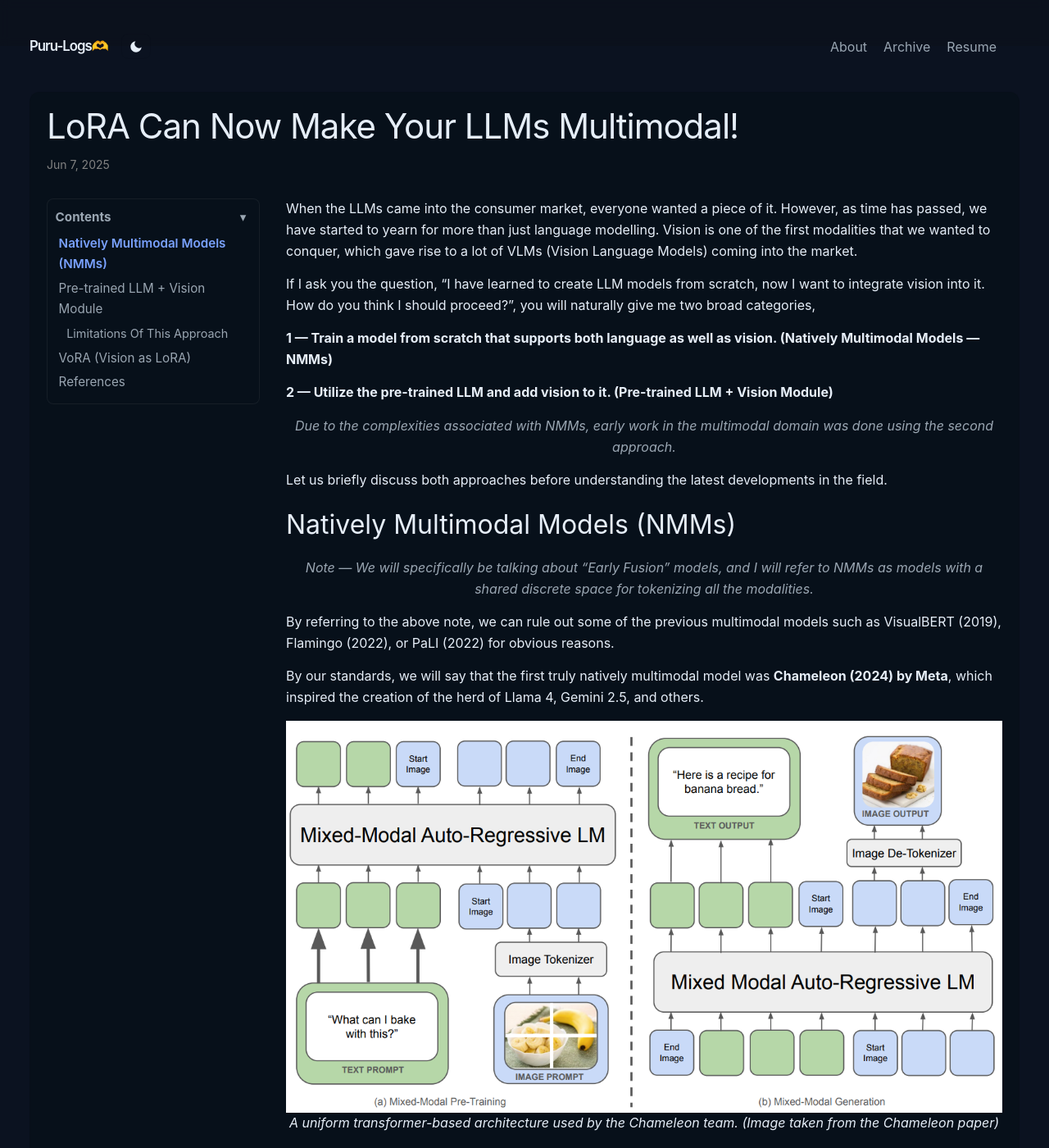
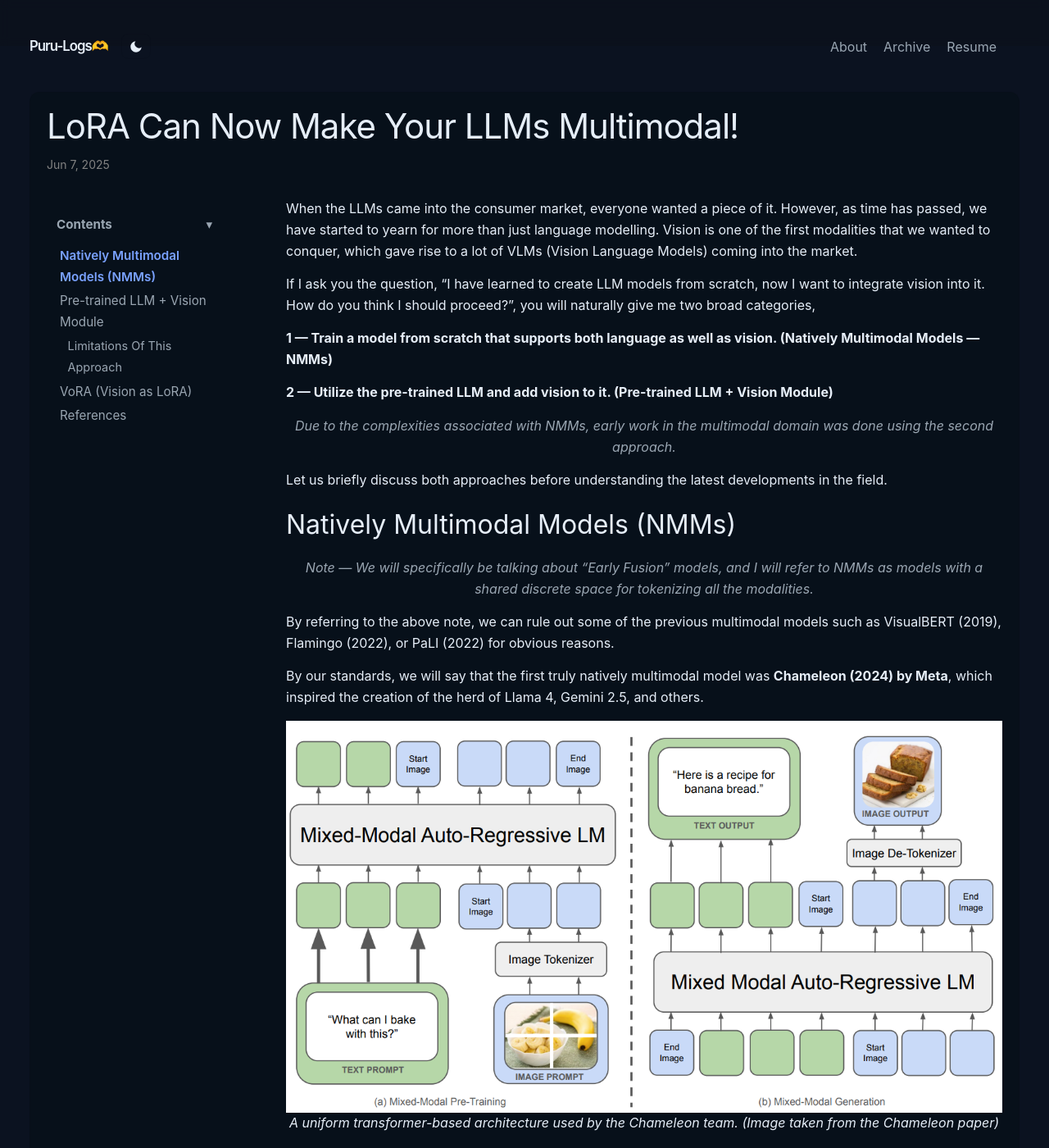
Before and after one commit to purusharthmalik/purusharthmalik.github.io, a Jekyll site: the page built from _posts/2025-06-07-VoRA.md, in a window 1280 px wide and 1400 px high. Shown: the whole window at 82% size. Built offline with Jekyll 4.4.1, drawn with Linux system fonts in a browser that asks for light colours.

Commit message:
Updated web design

```diff
--- a/assets/css/site-theme.css
+++ b/assets/css/site-theme.css
@@ -131,7 +131,7 @@ pre { padding: 8px 12px; overflow-x:auto; border-radius:6px }
 @media (min-width: 980px){
   /* Left-hand sticky sidebar layout */
   .post-grid{display:grid;grid-template-columns:260px 1fr;gap:2rem;align-items:start;width:100%}
-  .post-toc-sidebar{grid-column:1}
+  .post-toc-sidebar{grid-column:1;width:220px}
   .post-content{grid-column:2}
   .post-toc-sidebar{position:relative}
   /* The JS sets a computed top value based on header height; fallback top used here */
@@ -139,6 +139,30 @@ pre { padding: 8px 12px; overflow-x:auto; border-radius:6px }
   /* When the sidebar is present, hide the inline header TOC to avoid duplicate UI */
   .post-header > #post-toc{display:none}
 }
+
+/* Improve left sidebar appearance */
+.post-toc-sidebar{padding-top:8px}
+.post-toc{padding:12px;box-shadow:none;border-radius:8px}
+.post-toc .post-toc-list{margin-top:6px}
+
+/* Make H1 entries compact and clamp to a few lines so the left column doesn't show large stacked text */
+.post-toc-list li.toc-level-1 a{
+  font-size:0.98rem;
+  font-weight:700;
+  line-height:1.15;
+  display:-webkit-box;
+  -webkit-line-clamp:3; /* limit to 3 lines */
+  -webkit-box-orient:vertical;
+  overflow:hidden;
+  text-overflow:ellipsis;
+}
+
+/* Ensure the sidebar starts at the top of the article (avoid vertical centering) */
+.post-toc-sidebar{align-self:start}
+
+/* Slight visual separation from main content */
+.post-toc-sidebar .post-toc{background:transparent;border:none}
+.post-toc-sidebar .post-toc .toc-header{color:var(--muted);padding-bottom:6px}
 
 /* Active link style for scrollspy */
 .post-toc-list a.active{color:var(--accent);font-weight:600}
```
